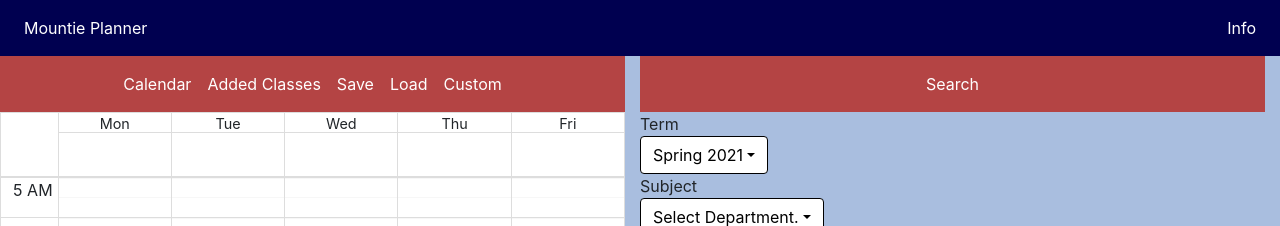
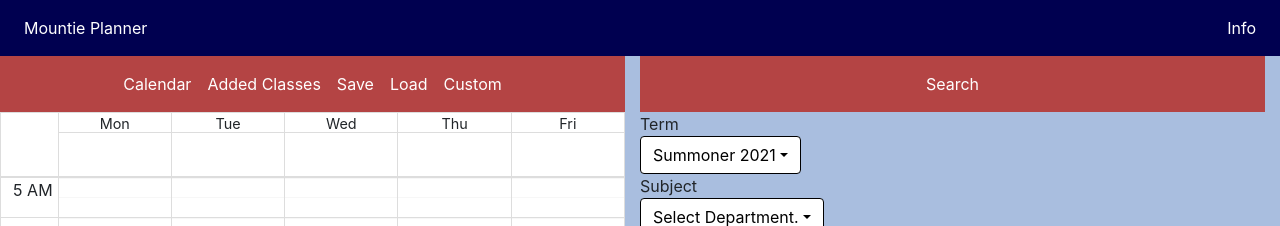
Before and after one commit to AnyFinCanHappen/mtsac_scheduler_fe, a React (Create React App) app: page / in a window 1280 px wide. Shown: the top 226 px of the page. Built offline with nearby package versions, Linux system fonts and the light colour scheme.

Commit message:
Added summer 2021 classes.

```diff
--- a/src/constants/Terms.json
+++ b/src/constants/Terms.json
@@ -1,5 +1,6 @@
 {
     "Term": {
+        "Summer2021":202110,
         "Spring2021":202040,
         "Winter2021":202030,
         "Fall2020":202020,
@@ -12,6 +13,7 @@
         "Winter2019":201830
     },
     "TermDesc":{
+        "202110": "Summoner 2021",
         "202040": "Spring 2021",
         "202030": "Winter 2021",
         "202020": "Fall 2020",
--- a/src/search/SearchForm.js
+++ b/src/search/SearchForm.js
@@ -42,8 +42,8 @@ import "../css/nav_bar.css"
 */
 
 const defaultQuery = {
-    TERM: Terms.Term.Spring2021,
-    TERM_DESC: Terms.TermDesc[Terms.Term.Spring2021],
+    TERM: Terms.Term.Summer2021,
+    TERM_DESC: Terms.TermDesc[Terms.Term.Summer2021],
     sel_subj: ["dummy"],
     //Below fields cannot be modified by the user.
     sel_day: "dummy",
```
